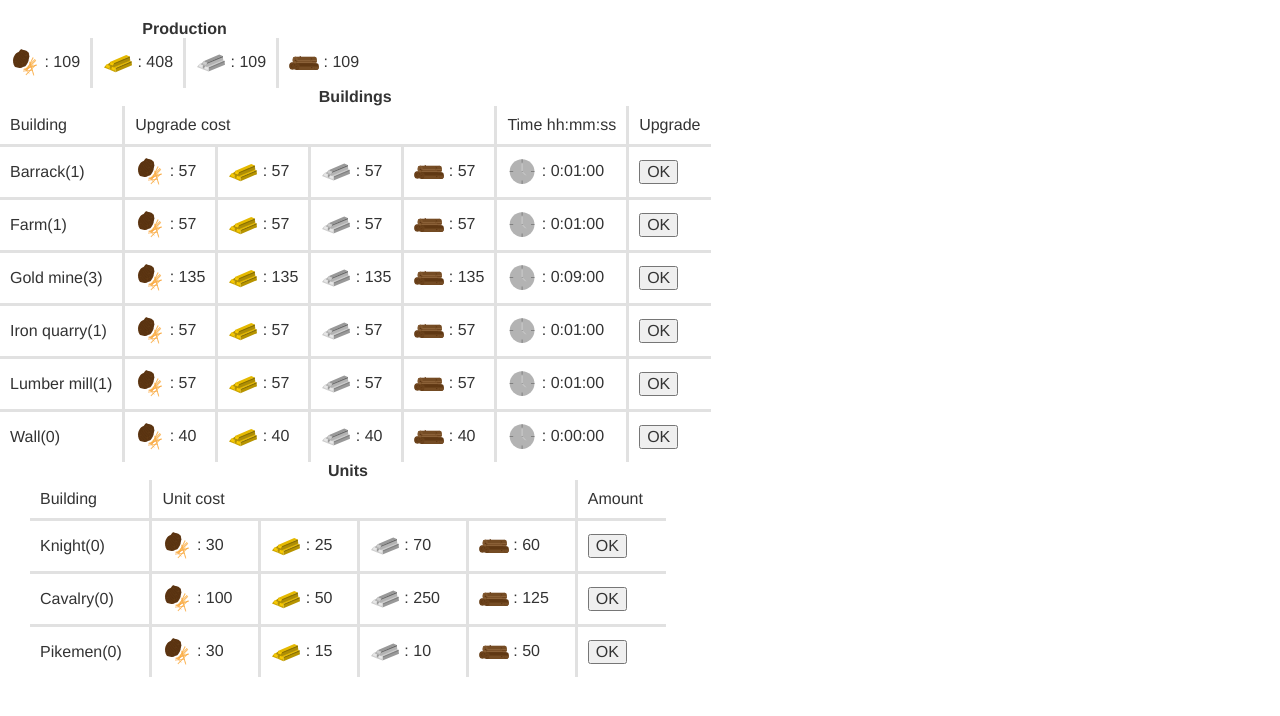
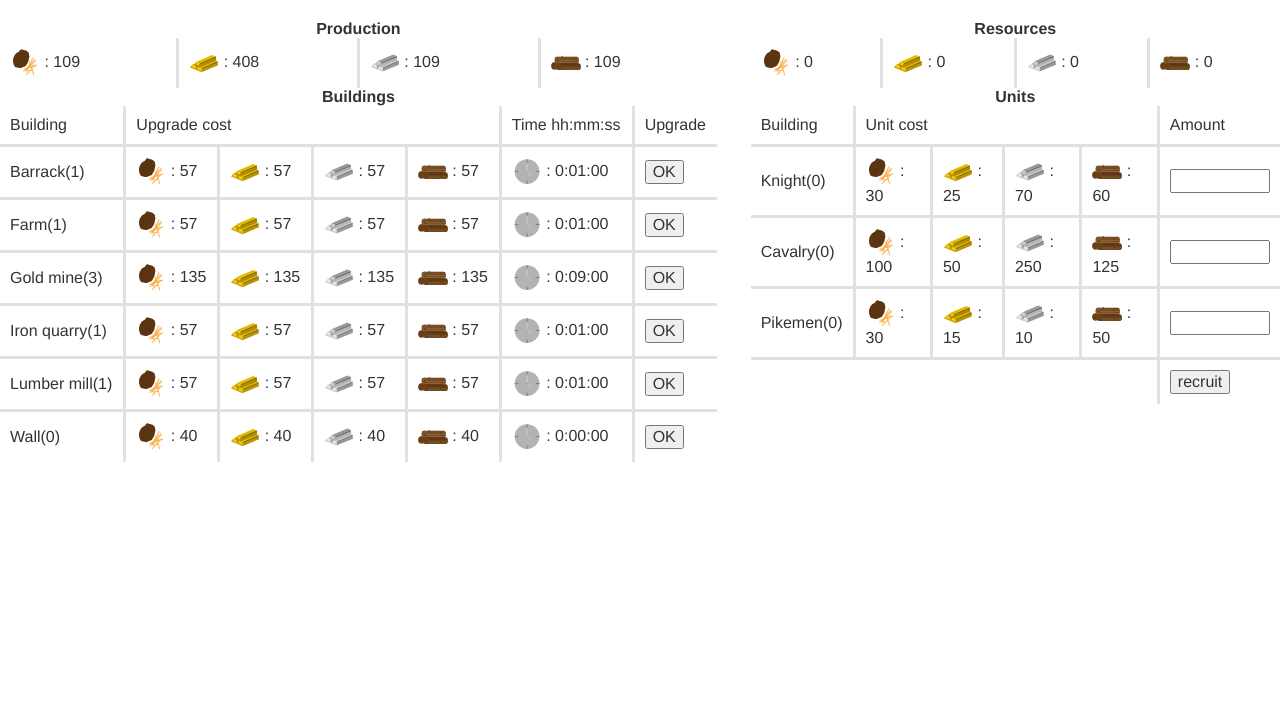
Before and after one commit to universiteit/GameApplication, a Flask app: page /rts/townview/1 in a window 1280 px wide. Shown: the part 52-768 px from the top of the page. Run offline with Flask 2, Linux system fonts and the light colour scheme; some libraries are stand-ins or nearby versions.

Commit message:
Added resources to the page

```diff
--- a/app/RTS/static/style/town.css
+++ b/app/RTS/static/style/town.css
@@ -1,12 +1,24 @@
-.buildings {
+.table-left {
 	width: 56%;
-    display: inline;
+    display: inline-table;
+}
+
+.table-right {
+	margin-left:30px;
+	width: calc(44% - 34px);
+    display: inline-table;
+}
+
+.table-right table {
+	width:100%;
+}
+
+.table-right input[type=text] {
+	width: 100px;
 }
 
 .units {
-	margin-left:30px;
-	width: calc(50% - 4px);
-    display: Inline-table;
+	width: calc(100% - 30px);
 }
 
 h2{
--- a/app/RTS/templates/views/town_view.html
+++ b/app/RTS/templates/views/town_view.html
@@ -5,7 +5,7 @@
 {% endblock %}
 
 {% block content %}
-    <table>
+    <table class="table-left">
         <thead>
             <tr>
                 <th colspan="4">Production</th>
@@ -18,7 +18,20 @@
             <td><img width=30 src="/rts/static/log.svg"> : {{current_town.get_production(current_town.lumber_mill)}}</td>
         </tr>
     </table>
-    <table class="buildings">
+    <table class="table-right">
+        <thead>
+            <tr>
+                <th colspan="4">Resources</th>
+            </tr>
+        </thead>
+        <tr>
+            <td><img width=30 src="/rts/static/food.svg"> : {{current_town.food}}</td>
+            <td><img width=30 src="/rts/static/golden_ignot.svg"> : {{current_town.gold}}</td>
+            <td><img width=30 src="/rts/static/iron_ignot.svg"> : {{current_town.iron}}</td>
+            <td><img width=30 src="/rts/static/log.svg"> : {{current_town.wood}}</td>
+        </tr>
+    </table>
+    <table class="table-left">
         <thead>
             <tr>
                 <th colspan="7">Buildings</th>
@@ -178,7 +191,8 @@
         </tr>
     </table>
 
-    <table class="units">
+    <form class="table-right">
+    <table>
         <thead>
             <tr>
                 <th colspan="6">Units</th>
@@ -212,7 +226,7 @@
                 <img width=30 src="/rts/static/log.svg"> : {{current_town.get_unit_costs('knight')['wood']}}
             </td>
             <td>
-                <button> OK </button>
+                <input type="text" name="amount_of_knighs">
             </td>
         </tr>
         <tr>
@@ -232,7 +246,7 @@
                 <img width=30 src="/rts/static/log.svg"> : {{current_town.get_unit_costs('cavalry')['wood']}}
             </td>
             <td>
-                <button> OK </button>
+                <input type="text" name="amount_of_cavalry">
             </td>
         </tr>
         <tr>
@@ -252,10 +266,18 @@
                 <img width=30 src="/rts/static/log.svg"> : {{current_town.get_unit_costs('pikemen')['wood']}}
             </td>
             <td>
-                <button> OK </button>
+                <input type="text" name="amount_of_pikemen">
+            </td>
+        </tr>
+        <tr>
+            <td colspan=5>
+            </td>
+            <td>
+               <input type="submit" value="recruit">
             </td>
         </tr>
     </table>
+    </form>
 
 {% endblock %}
 
```
